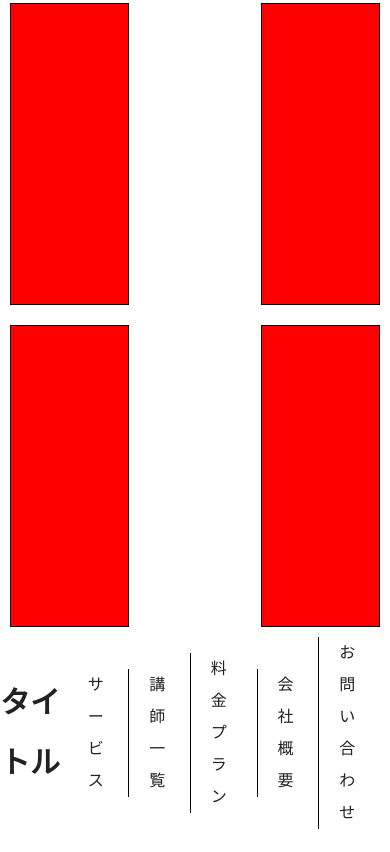
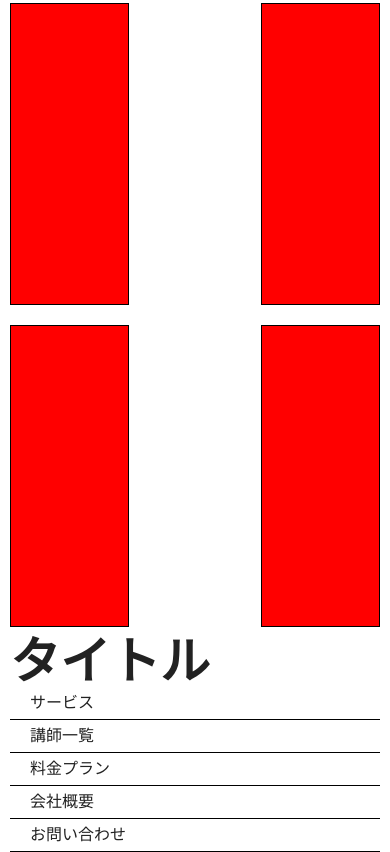
Before and after one commit to chiho-0813/dezasuta, a plain HTML site: page Work1/index.html in a window 390 px wide. Shown: the part 751-1603 px from the top of the page. Before the commit the page ends 1580 px from the top, so only its background shows below. Drawn offline with Linux system fonts and the light colour scheme.

Commit message:
【第２回課題】ボーダーの修正、レスポンシブ修正

```diff
--- a/Work1/css/reset.css
+++ b/Work1/css/reset.css
@@ -17,7 +17,7 @@ ul,
 li {
   margin: 0;
   padding: 0;
-  line-height: 2;
+  line-height: 1;
   /*デフォルトの文字色、font-familyを予め当てておく*/
   color: #222;
   font-family: "游ゴシック体", YuGothic, "游ゴシック", "Yu Gothic", "メイリオ",
--- a/Work1/css/style.css
+++ b/Work1/css/style.css
@@ -40,7 +40,7 @@ header {
 
 .title {
   display: flex;
-  font-size: 30px;
+  font-size: 50px;
   font-weight: bold;
   align-items: center;
 }
@@ -49,11 +49,28 @@ header {
   align-items: center;
 }
 
-.menu li + li {
+.menu li {
   border-left: 1px solid black;
-  padding: 0px 20px;
+  padding: 8px 20px;
 }
 
-.menu li {
-  padding: 20px;
+.menu li:first-child {
+  border-left: none;
 }
+
+@media screen and (max-width: 767px) {
+  .menu {
+    flex-direction: column;
+    align-items: flex-start;
+  }
+  header {
+    flex-direction: column;
+    padding: 0 10px;
+  }
+  .menu li {
+    border-left: none;
+    border-bottom: 1px solid black;
+    width: 100%;
+    box-sizing: border-box;
+  }
+}
```
Also changed, not shown: Work1/index.html (+1 -2 lines).
